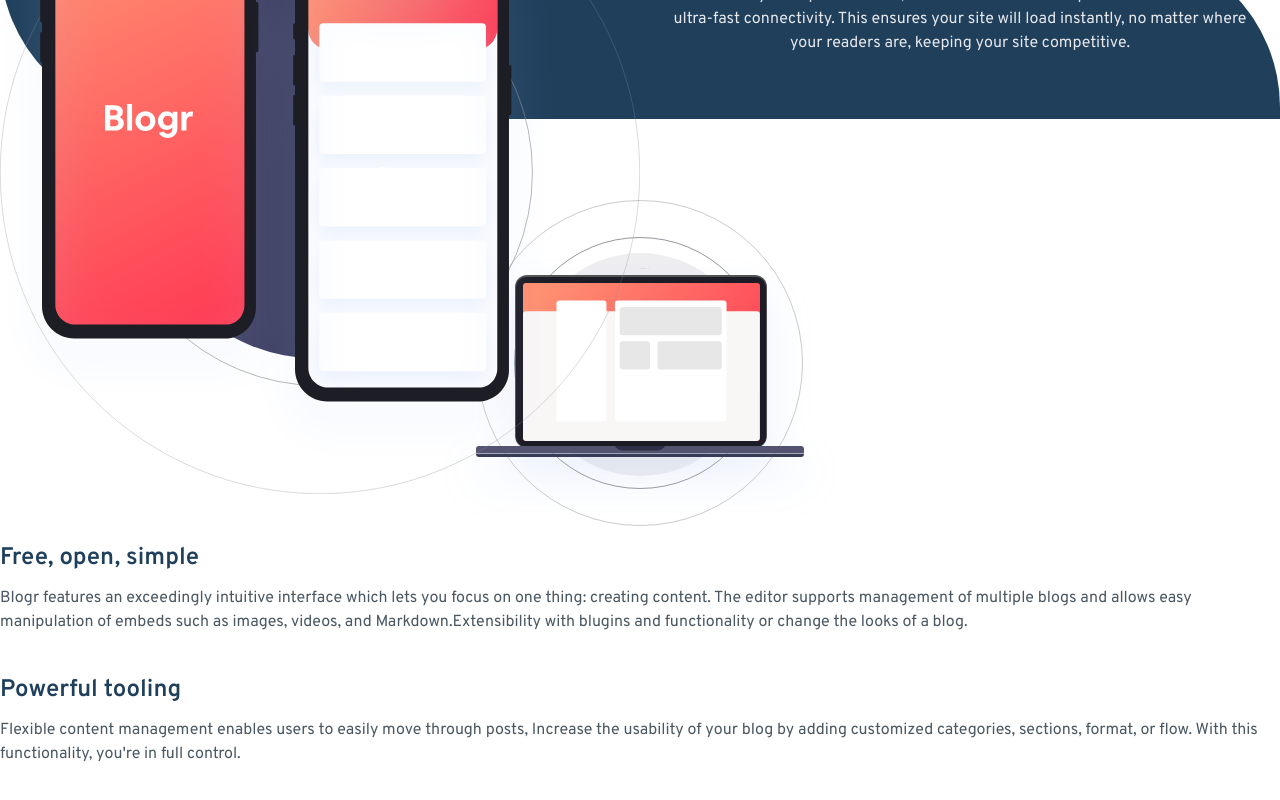
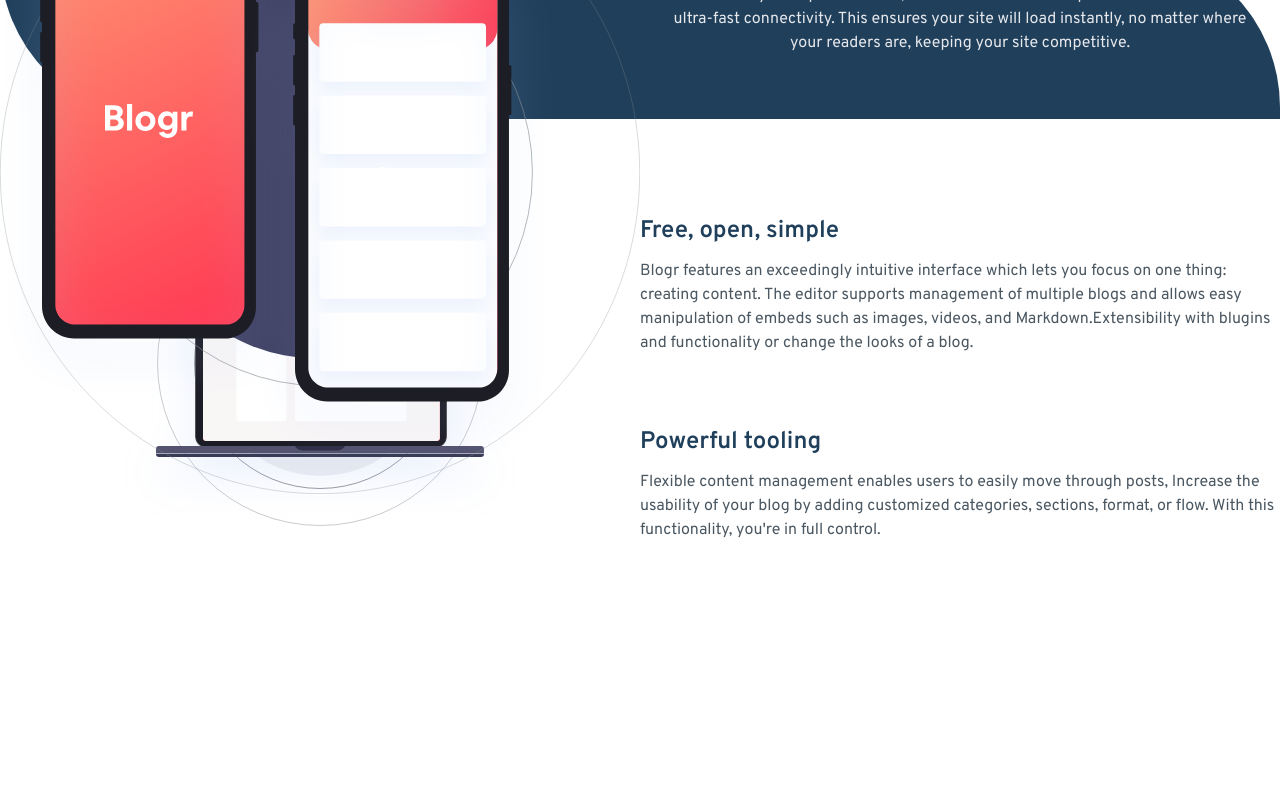
Before and after one commit to AmineElkhalidy/blogr, a React (Vite) app: page / in a window 1280 px wide. Shown: the part 1513-2313 px from the top of the page. After the commit the page ends 2119 px from the top, so only its background shows below. Built offline with nearby package versions, Linux system fonts and the light colour scheme.

Commit message:
Changes added

```diff
--- a/src/pages/index.tsx
+++ b/src/pages/index.tsx
@@ -110,7 +110,7 @@ const Home: React.FC = () => {
       {/* Laptop */}
       <section className="my-16">
         {/* Container */}
-        <div>
+        <div className="grid space-y-10 md:grid-cols-2 md:space-y-0">
           {/* Image container */}
           <div className="grid">
             <img
@@ -121,7 +121,7 @@ const Home: React.FC = () => {
           </div>
 
           {/* Paragraphs container */}
-          <div className="space-y-10">
+          <div className="space-y-10 grid md:items-end">
             {/* Paragraph 1 */}
             <div className="space-y-3">
               <h3 className="md:text-left text-darkBlue px-10 text-2xl text-center font-semibold md:px-0">
```
